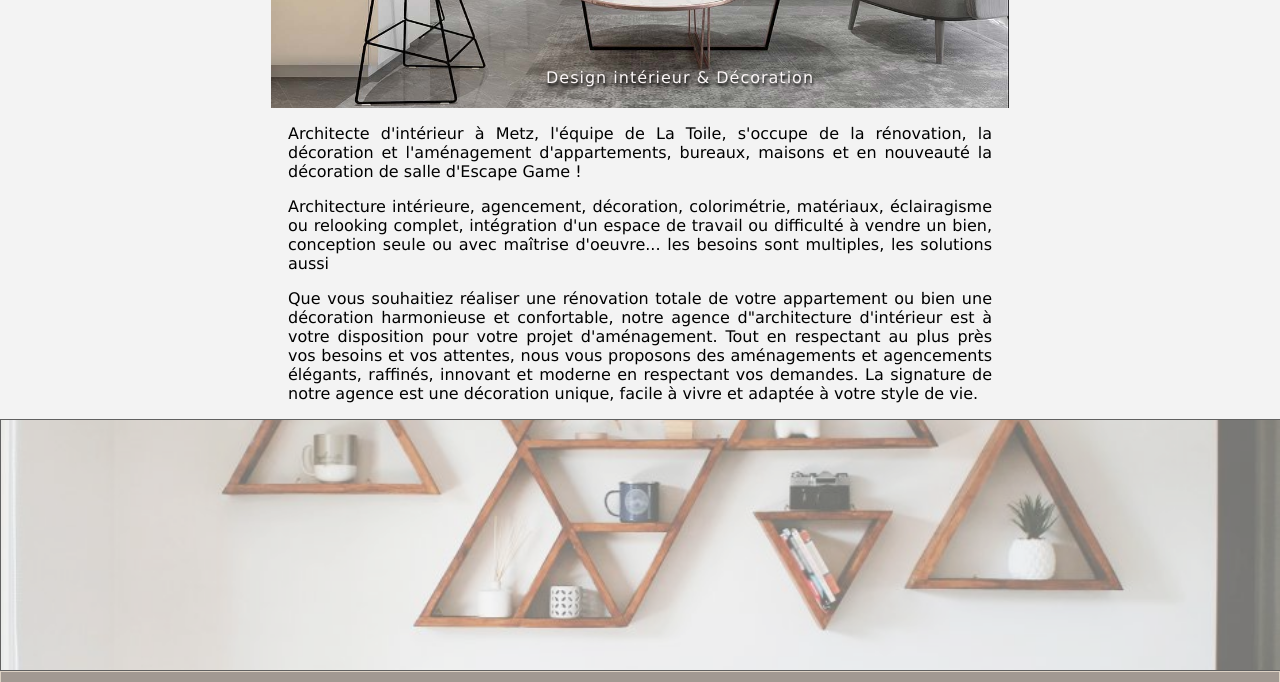
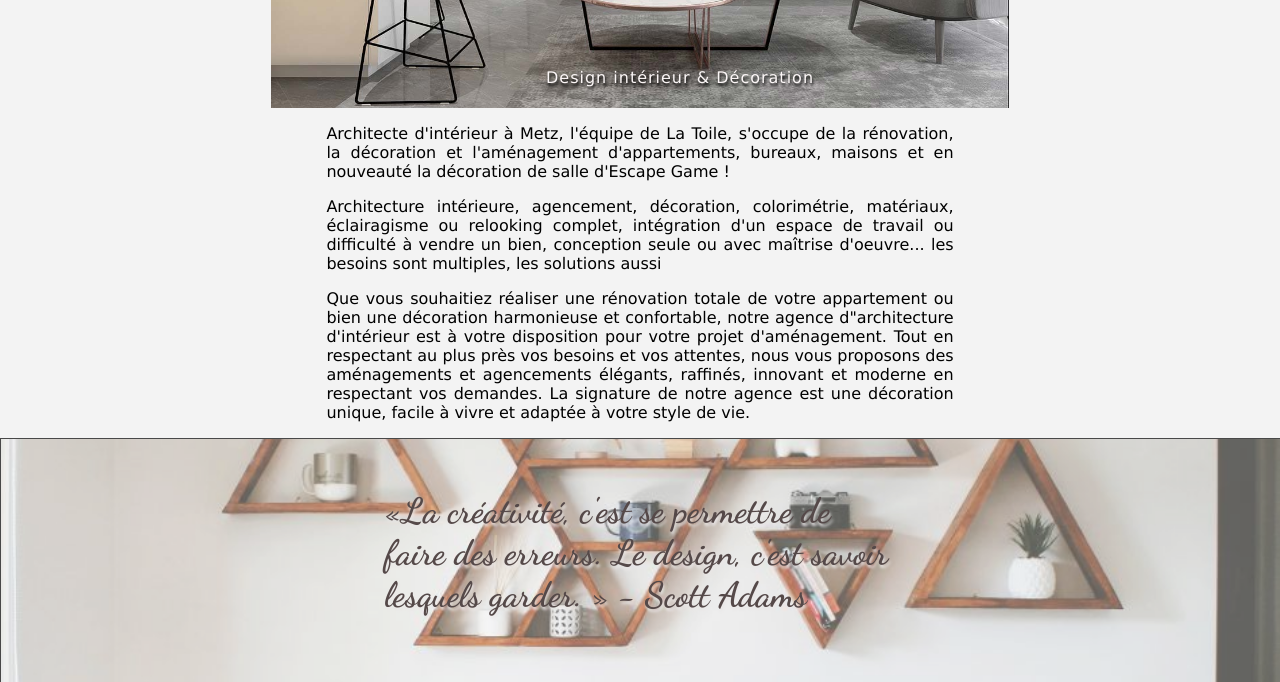
Before and after one commit to Elenita5/Fil-Vert, a plain HTML site: page index.html in a window 1280 px wide. Shown: the part 630-1312 px from the top of the page. Drawn offline with Linux system fonts and the light colour scheme.

Commit message:
accueil ajout delement

```diff
--- a/assets/style/index.css
+++ b/assets/style/index.css
@@ -112,13 +112,23 @@ footer p{
   background-position:center;
   background-size: cover;
   background-repeat: no-repeat;
-  opacity: 0.6;
+  opacity: 0.7;
   width: 100%;
   height: 250px;
   border: 1px solid black;
 }
+#banniere p{
+  font-family: "Titre";
+  color: rgb(19, 2, 2);
+  font-weight: bolder;
+  font-size: 35px;
+  margin: auto;
+  width: 40%;
+  margin-top: 4%;
+  text-shadow:1px 3px 3px rgb(231, 227, 227);
+}
 #container{
-  width: 55%;
+  width: 49%;
   margin: auto;
   text-align: justify;
 }
--- a/index.html
+++ b/index.html
@@ -62,7 +62,7 @@
     <section>
         <article id="banniere">
             <p>
-
+                «La créativité, c'est se permettre de faire des erreurs. Le design, c'est savoir lesquels garder. » - Scott Adams
             </p>
         </article>
     </section>
```
